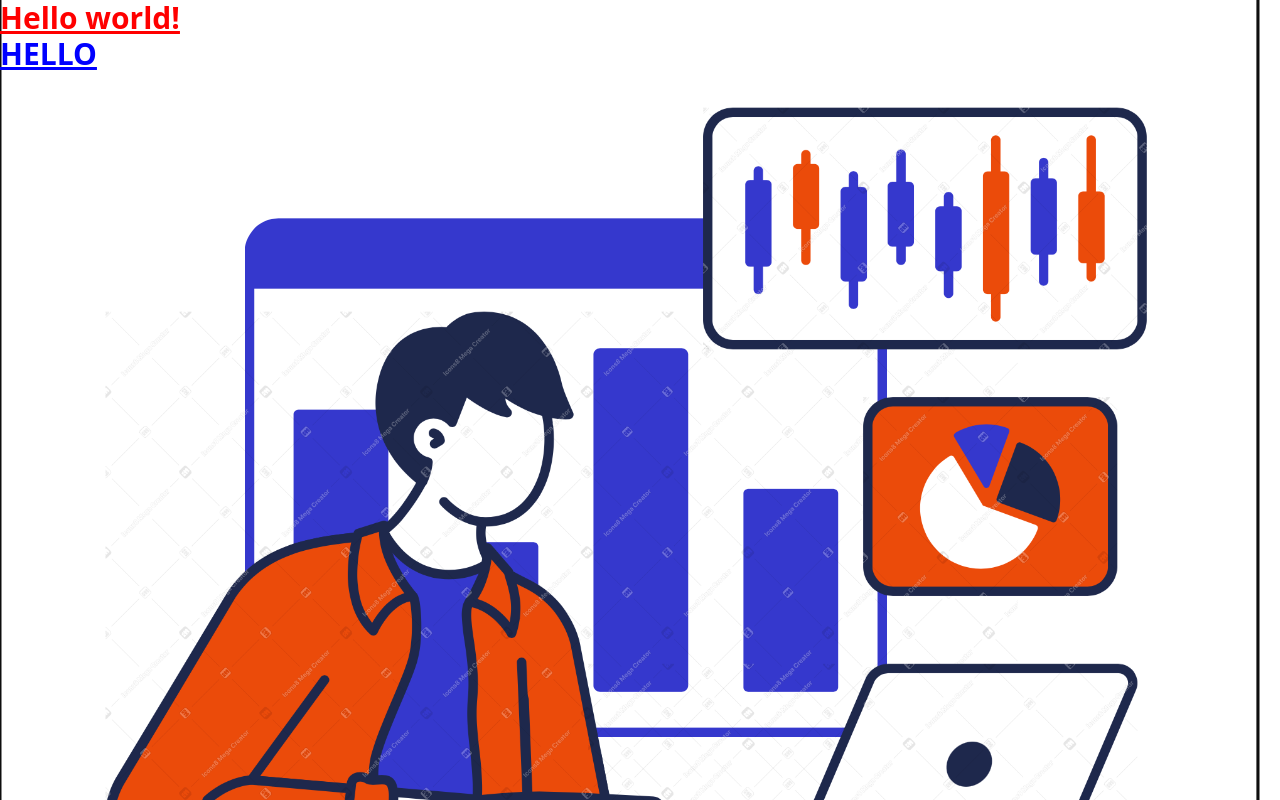
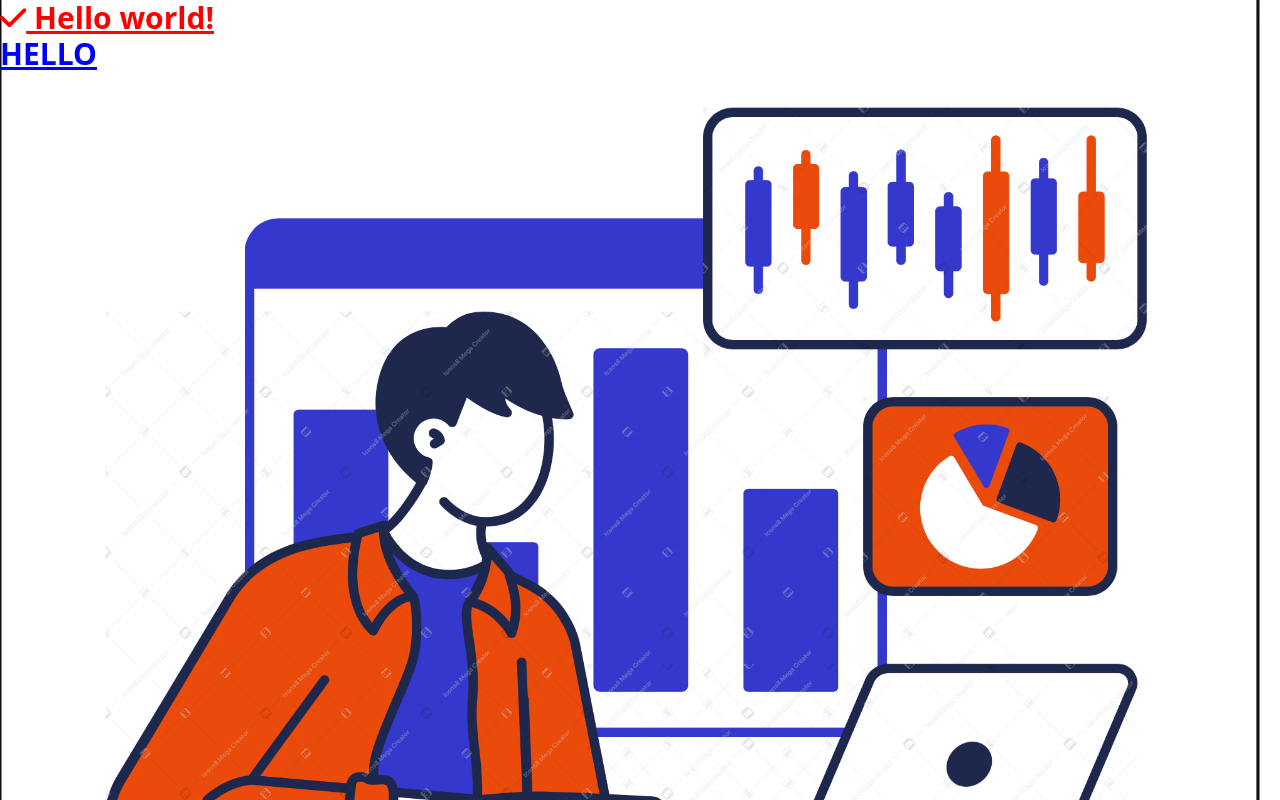
Before and after one commit to kizzylion/kizztaskmaster, a website built with webpack: page src/index.html in a window 1280 px wide. Built offline with nearby package versions, Linux system fonts and the light colour scheme.

Commit message:
Added font awesome to setup

```diff
--- a/package.json
+++ b/package.json
@@ -32,6 +32,8 @@
     "webpack-merge": "^5.10.0"
   },
   "dependencies": {
+    "@fortawesome/fontawesome-free": "^6.5.1",
+    "fontawesome-common-types": "^6.4.0",
     "lodash": "^4.17.21"
   }
 }
--- a/src/index.html
+++ b/src/index.html
@@ -7,8 +7,9 @@
 </head>
 <body>
     <h1 class="text-3xl font-bold underline">
-        Hello world!
+       <i class="fas fa-check"></i> Hello world!
     </h1>
+
     <P class="text-3xl font-bold underline">HELLO</P>
 </body>
 </html>
--- a/src/index.js
+++ b/src/index.js
@@ -2,6 +2,8 @@ import _ from "lodash";
 import "./style/style.css";
 import { Reminder } from "./reminder";
 import Icon from "./testimg.png";
+import '@fortawesome/fontawesome-free/css/all.css';
+
 
 
 const taskMaster = new Reminder();
```
Also changed, not shown: dist/877.bundle.js, dist/fonts/fa-brands-400.ttf (added), dist/fonts/fa-brands-400.woff2 (added), dist/fonts/fa-regular-400.ttf (added), dist/fonts/fa-regular-400.woff2 (added), dist/fonts/fa-solid-900.ttf (added), dist/fonts/fa-solid-900.woff2 (added), dist/fonts/fa-v4compatibility.ttf (added), dist/fonts/fa-v4compatibility.woff2 (added), dist/index.bundle.js, dist/index.html, 6 other files.
